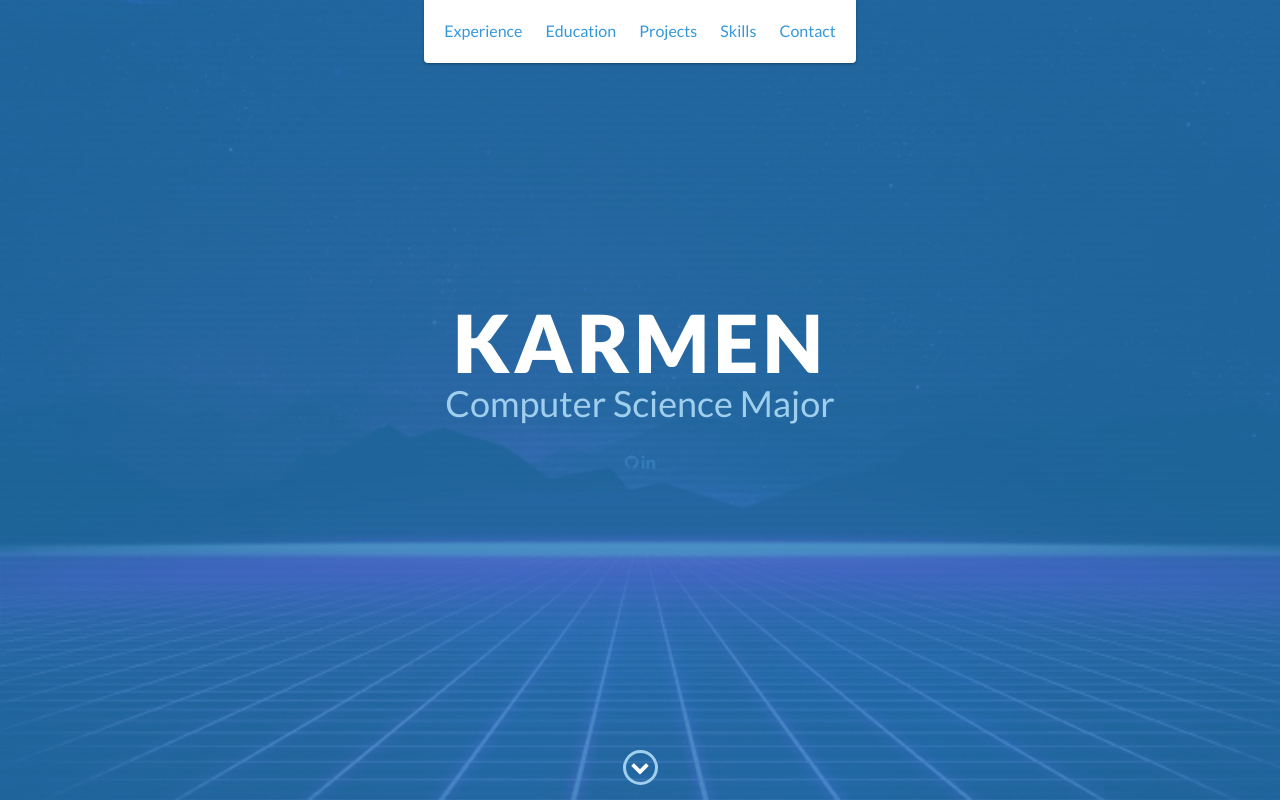
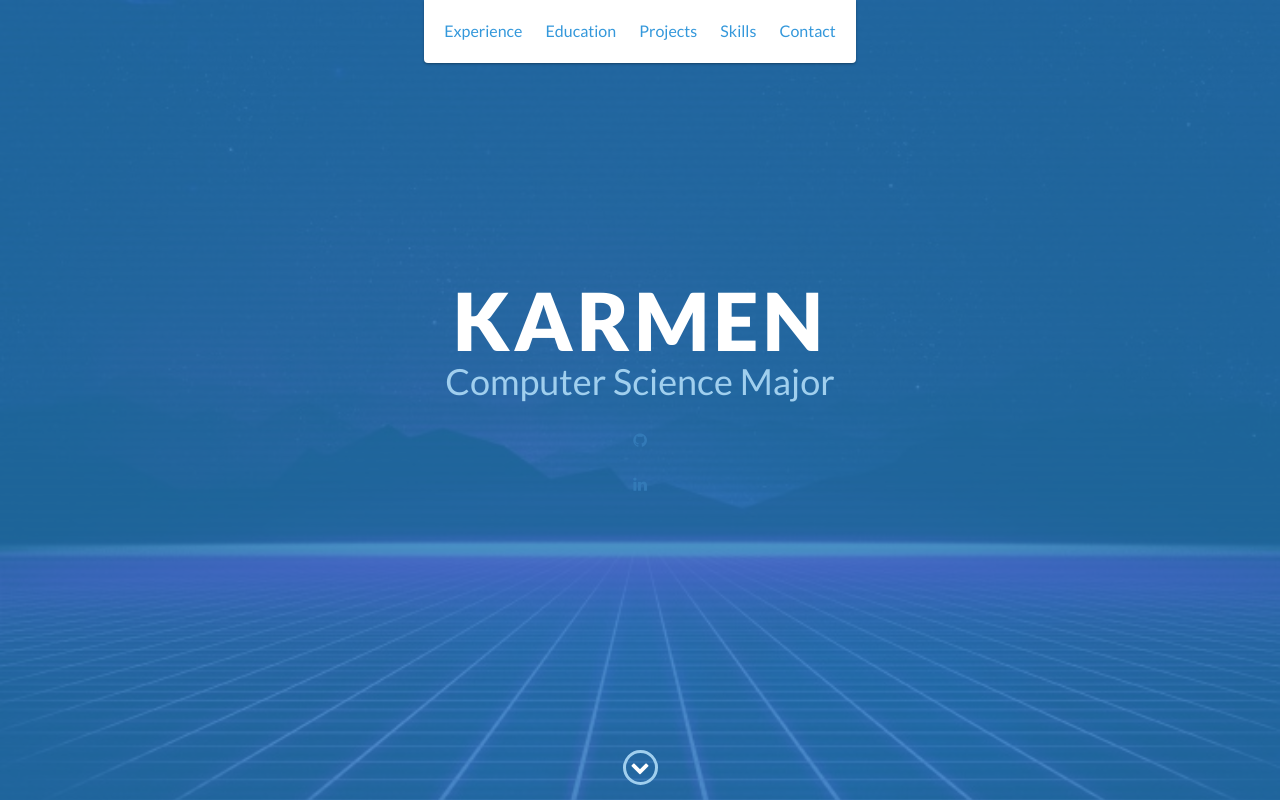
Before and after one commit to karmenclariss/karmenclariss.github.io, a website: page index.html in a window 1280 px wide. Shown: the top 801 px of the page. Drawn offline with nearby package versions, Linux system fonts and the light colour scheme.

Commit message:
Update index.html

```diff
--- a/index.html
+++ b/index.html
@@ -48,11 +48,11 @@
             <h1>Karmen</h1>
             <h2>Computer Science Major</h2>
 <!--             <a href="#" class="btn-rounded-white">Download Resume</a> -->
-	    <h4>
-		<a href="https://github.com/karysauce" target="_blank"><i class="fa fa-github" aria-hidden="true"></i></a>
 
-		<a href="https://linkedin.com/in/leekarmenclariss" target="_blank"><i class="fa fa-linkedin" aria-hidden="true"></i></a>
-	    </h4>
+	    <h4> <a href="https://github.com/karysauce" target="_blank"><i class="fa fa-github" aria-hidden="true"></i></a> </h4>
+
+	    <h4><a href="https://linkedin.com/in/leekarmenclariss" target="_blank"><i class="fa fa-linkedin" aria-hidden="true"></i></a></h4>
+
         </div>
 
         <!-- End #lead-content -->
```
